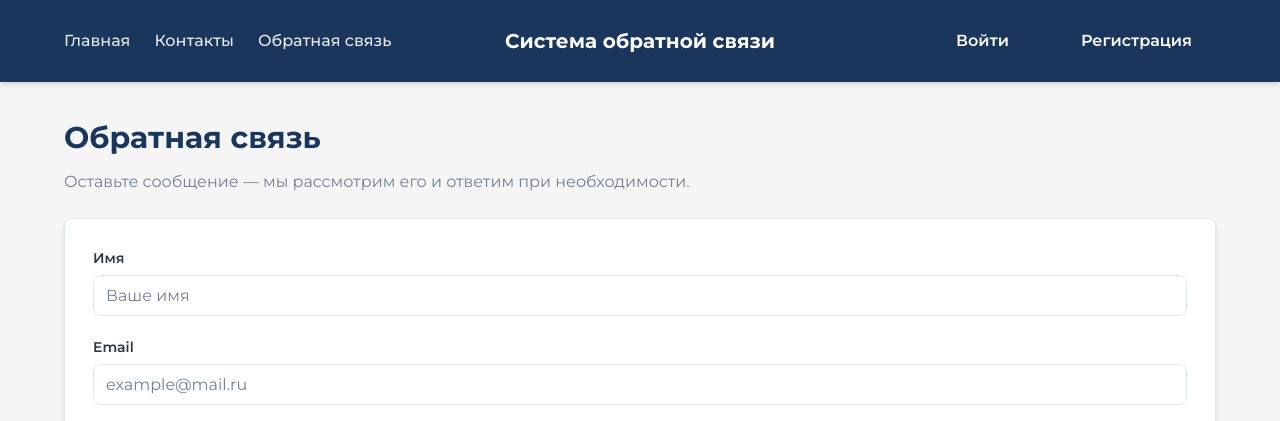
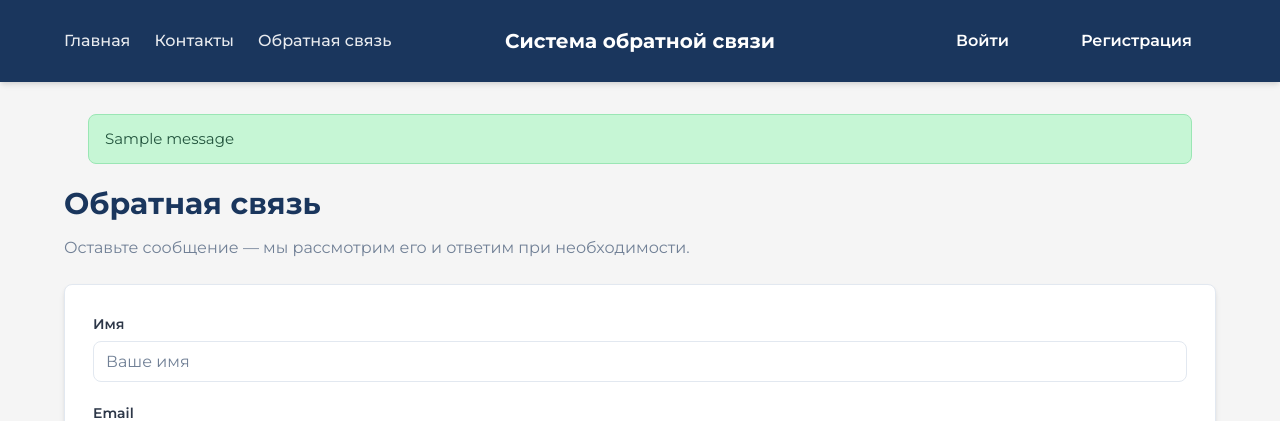
Before and after one commit to feedbacksys1/fbsys, a Django app: page /feedback/ in a window 1280 px wide. Shown: the top 421 px of the page. Run offline with Django 5.2, Linux system fonts and the light colour scheme; tables that the repository leaves empty hold one stand-in row (values such as "Sample post"); one stand-in notice (Sample message) is shown.

Commit message:
Fixed forms not being stored correctly in database

```diff
--- a/app/views.py
+++ b/app/views.py
@@ -7,8 +7,10 @@ from django.contrib.auth.decorators import login_required, user_passes_test
 from django.contrib.auth import get_user_model
 from django.db.models import Q
 
+from django.contrib import messages
+
 from .forms import RegistrationForm, LoginForm
-from .models import Profile, Role
+from .models import Profile, Role, GeneralFeedback
 
 User = get_user_model()
 
@@ -31,6 +33,40 @@ def feedback(request):
     """
     Страница обратной связи (общая форма для пользователей сайта).
     """
+    if request.method == 'POST':
+        name = (request.POST.get('name') or '').strip()
+        email = (request.POST.get('email') or '').strip()
+        phone = (request.POST.get('phone') or '').strip()
+        topic = (request.POST.get('topic') or '').strip()
+        message_text = (request.POST.get('message') or '').strip()
+        if not name or not email or not message_text:
+            messages.error(request, 'Заполните обязательные поля: Имя, Email, Сообщение.')
+            return render(request, 'feedback.html', {
+                'form_name': name,
+                'form_email': email,
+                'form_phone': phone,
+                'form_topic': topic,
+                'form_message': message_text,
+            })
+        try:
+            GeneralFeedback.objects.create(
+                name=name,
+                email=email,
+                phone=phone,
+                topic=topic,
+                message=message_text,
+            )
+            messages.success(request, 'Ваше сообщение отправлено. Мы рассмотрим его в ближайшее время.')
+            return redirect('feedback')
+        except Exception:
+            messages.error(request, 'Не удалось отправить сообщение. Попробуйте позже.')
+            return render(request, 'feedback.html', {
+                'form_name': name,
+                'form_email': email,
+                'form_phone': phone,
+                'form_topic': topic,
+                'form_message': message_text,
+            })
     return render(request, 'feedback.html')
 
 
--- a/static/css/style.css
+++ b/static/css/style.css
@@ -299,6 +299,30 @@ body.register-fullpage {
 
 .admin-form-actions {
     margin-top: 0.5rem;
+}
+
+.messages-wrap {
+    max-width: 1200px;
+    margin: 0 auto 1rem;
+    padding: 0 1.5rem;
+}
+
+.message {
+    padding: 0.75rem 1rem;
+    border-radius: var(--radius);
+    font-size: 0.9375rem;
+}
+
+.message_success {
+    background: #c6f6d5;
+    color: #22543d;
+    border: 1px solid #9ae6b4;
+}
+
+.message_error {
+    background: #fed7d7;
+    color: #742a2a;
+    border: 1px solid #fc8181;
 }
 
 .site-main {
--- a/templates/base.html
+++ b/templates/base.html
@@ -42,6 +42,13 @@
         </div>
     </header>
     <main class="site-main">
+        {% if messages %}
+        <div class="messages-wrap">
+            {% for message in messages %}
+            <div class="message message_{{ message.tags }}" role="alert">{{ message }}</div>
+            {% endfor %}
+        </div>
+        {% endif %}
         {% block content %}{% endblock %}
     </main>
     <footer class="site-footer">
--- a/templates/feedback.html
+++ b/templates/feedback.html
@@ -13,23 +13,23 @@
                 {% csrf_token %}
                 <div class="form-row">
                     <label class="form-label" for="id_name">Имя</label>
-                    <input type="text" id="id_name" name="name" class="form-input" placeholder="Ваше имя" required>
+                    <input type="text" id="id_name" name="name" class="form-input" placeholder="Ваше имя" value="{{ form_name|default:'' }}" required>
                 </div>
                 <div class="form-row">
                     <label class="form-label" for="id_email">Email</label>
-                    <input type="email" id="id_email" name="email" class="form-input" placeholder="example@mail.ru" required>
+                    <input type="email" id="id_email" name="email" class="form-input" placeholder="example@mail.ru" value="{{ form_email|default:'' }}" required>
                 </div>
                 <div class="form-row">
                     <label class="form-label" for="id_phone">Телефон</label>
-                    <input type="tel" id="id_phone" name="phone" class="form-input" placeholder="+7 (999) 123-45-67">
+                    <input type="tel" id="id_phone" name="phone" class="form-input" placeholder="+7 (999) 123-45-67" value="{{ form_phone|default:'' }}">
                 </div>
                 <div class="form-row">
                     <label class="form-label" for="id_topic">Тема</label>
-                    <input type="text" id="id_topic" name="topic" class="form-input" placeholder="Кратко о вашем сообщении">
+                    <input type="text" id="id_topic" name="topic" class="form-input" placeholder="Кратко о вашем сообщении" value="{{ form_topic|default:'' }}">
                 </div>
                 <div class="form-row">
                     <label class="form-label" for="id_message">Сообщение</label>
-                    <textarea id="id_message" name="message" class="form-input form-textarea" rows="6" placeholder="Текст сообщения..." required></textarea>
+                    <textarea id="id_message" name="message" class="form-input form-textarea" rows="6" placeholder="Текст сообщения..." required>{{ form_message|default:'' }}</textarea>
                 </div>
                 <div class="form-actions">
                     <button type="submit" class="btn btn-primary">Отправить</button>
```
